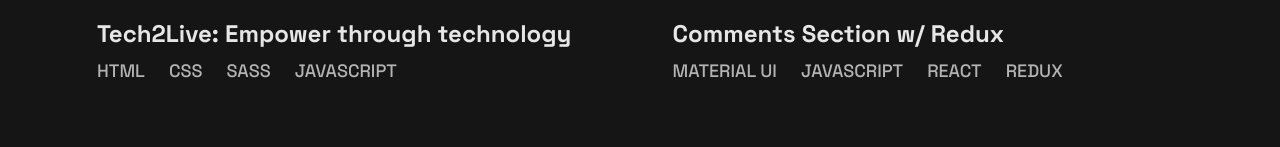
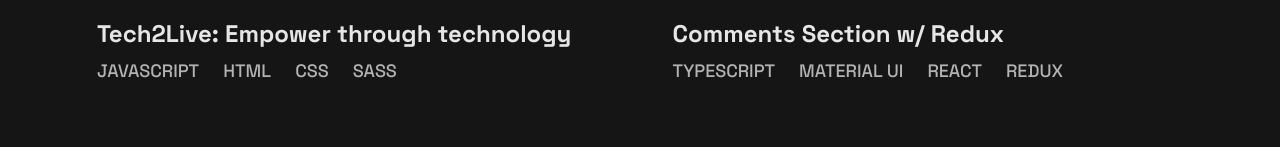
Before and after one commit to mseidel819/mseidel819.github.io, a website built with Parcel: page src/index.html in a window 1280 px wide. Shown: the part 2178-2325 px from the top of the page. Built offline with nearby package versions, Linux system fonts and the light colour scheme; a script that the page names is missing.

Commit message:
project updates

```diff
--- a/src/project-data.js
+++ b/src/project-data.js
@@ -4,7 +4,7 @@
   title: 'Tech2Live: Empower through technology',
   description:
     'Tech2Live is an early stage volunteer startup in the Tech-for-Good space. Our goal is to create a platform to financially aid survivors of domestic and sexual violence through the support of donors.',
-  tech: ['HTML', 'CSS', 'Sass', 'JavaScript'],
+  tech: ['JavaScript', 'HTML', 'CSS', 'Sass'],
   demo: 'https://tech2live.netlify.app/',
 };
 
@@ -15,7 +15,7 @@
   description:
     "This is a solution to the interactive comments section challenge on Frontend Mentor. Figma files were provided. Users should be able to view the optimal layout for the app depending on their device's screen size, see hover states for all interactive elements on the page, Create, Read, Update, and Delete comments and replies, Upvote and downvote comments, and use localStorage to save the current state in the browser that persists when the browser is refreshed.",
   goal: 'To create a functional web app from strict design parameters using React, Material UI, and Redux.',
-  tech: ['Material Ui', 'JavaScript', 'React', 'Redux'],
+  tech: ['TypeScript', 'Material Ui', 'React', 'Redux'],
   demo: 'https://tranquil-capybara-a9a135.netlify.app/',
   gitHub: 'https://github.com/mseidel819/comments-section-redux',
 };
@@ -27,7 +27,7 @@
   description:
     'The Dog-Finder app accesses the Petfinder API in order to search for adoptable dogs within 10 miles of an entered location. After selecting a dog, its info/details, as well as the organization caring for it, are rendered dynamically. This project also uses MVC architecture.',
   goal: "The goal of this project was to create a page from scratch based off of the skills learned from completing both 'The Complete JavaScript Course 2022: From Zero to Expert!', and 'Build Responsive Real-World Websites with HTML and CSS' on Udemy.com.",
-  tech: ['HTML', 'CSS', 'JavaScript'],
+  tech: ['JavaScript', 'HTML', 'CSS'],
   demo: 'https://startling-mochi-d0adad.netlify.app/',
   gitHub: 'https://github.com/mseidel819/pet_adopter',
 };
@@ -39,7 +39,7 @@
   description:
     "This is a solution to the GitHub user search app challenge on Frontend Mentor. Users should be able to view the optimal layout for the app depending on their device's screen size, see hover states for all interactive elements on the page, search for GitHub users by their username, see relevant user information based on their search, and switch between light and dark themes",
   goal: 'To create a functional web app that accesses the GitHub API from strict design parameters using React and Material UI.',
-  tech: ['JavaScript', 'React', 'Material UI', 'Emotion', 'RestAPI'],
+  tech: ['JavaScript', 'React', 'Material UI', 'RestAPI'],
   demo: 'https://chimerical-frangipane-1137e5.netlify.app/',
   gitHub: 'https://github.com/mseidel819/github-user-search-app',
 };
@@ -51,7 +51,7 @@
   description:
     "This is a solution to the Job listings with filtering challenge on Frontend Mentor. Users should be able to view the optimal layout for the site depending on their device's screen size, see hover states for all interactive elements on the page, and filter job listings based on the categories",
   goal: 'To create a functional web app from strict design parameters using React and Material UI.',
-  tech: ['JavaScript', 'React', 'Material UI', 'Emotion'],
+  tech: ['TypeScript', 'React', 'Material UI'],
   demo: 'https://astonishing-bavarois-d35327.netlify.app/',
   gitHub: 'https://github.com/mseidel819/static-job-listings',
 };
@@ -63,7 +63,7 @@
   description:
     "This is a solution to the calculator app challenge on Frontend Mentor. Figma files were provided. Users should be able to view the optimal layout for the app depending on their device's screen size, see hover states for all interactive elements on the page, perform mathmatical operations like addition, subtraction, multiplication, and division, and adjust the color theme based on their preference",
   goal: 'To create a functional web app from strict design parameters using React, Redux, and Material UI.',
-  tech: ['JavaScript', 'React', 'Redux', 'Material UI', 'Emotion'],
+  tech: ['JavaScript', 'React', 'Redux', 'Material UI'],
   demo: 'https://statuesque-pastelito-391c96.netlify.app/',
   gitHub: 'https://github.com/mseidel819/calculator-redux',
 };
--- a/src/style.scss
+++ b/src/style.scss
@@ -20,12 +20,12 @@
   .nav-logo {
     font-family: 'Space Grotesk', sans-serif;
     font-weight: 700;
-    font-size: 32px;
+    font-size: 24px;
     line-height: 32px;
     letter-spacing: -0.444444px;
 
     @include respond-to('small') {
-      font-size: 24px;
+      font-size: 32px;
     }
   }
 
```
